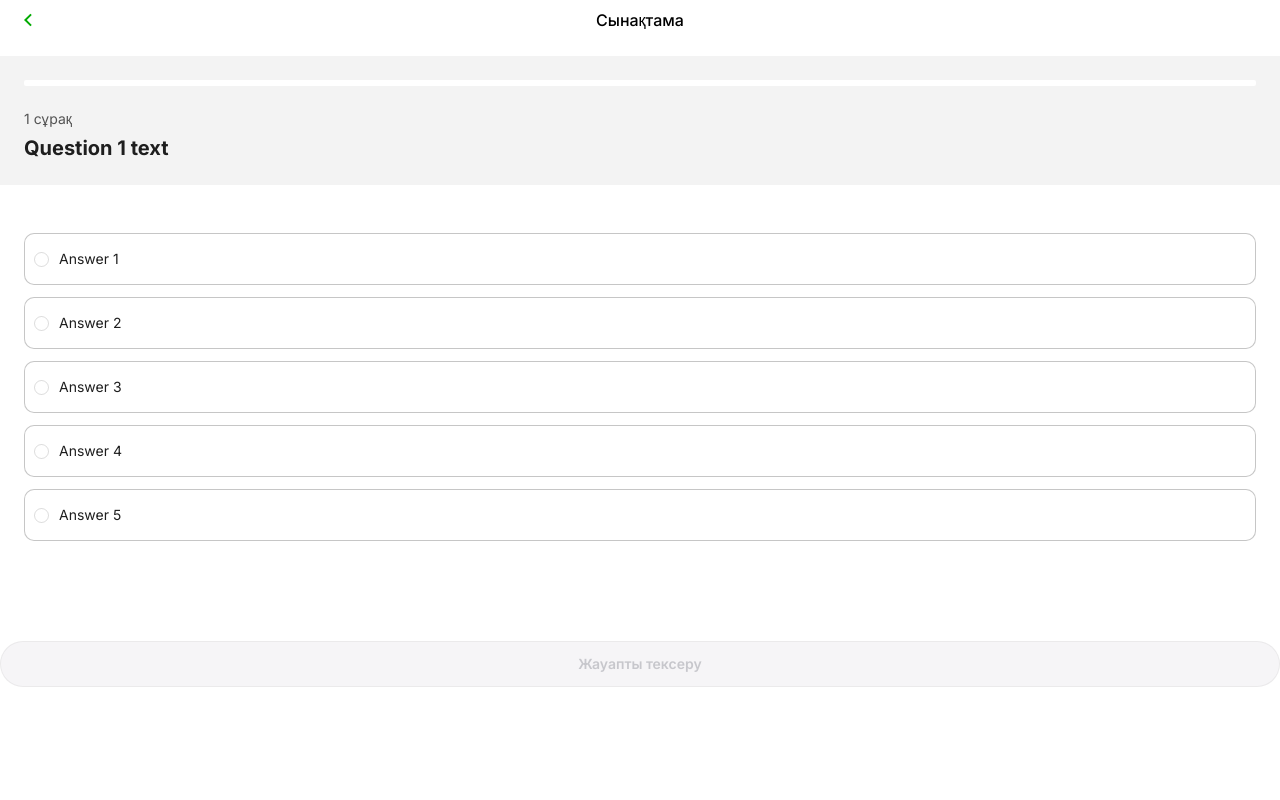
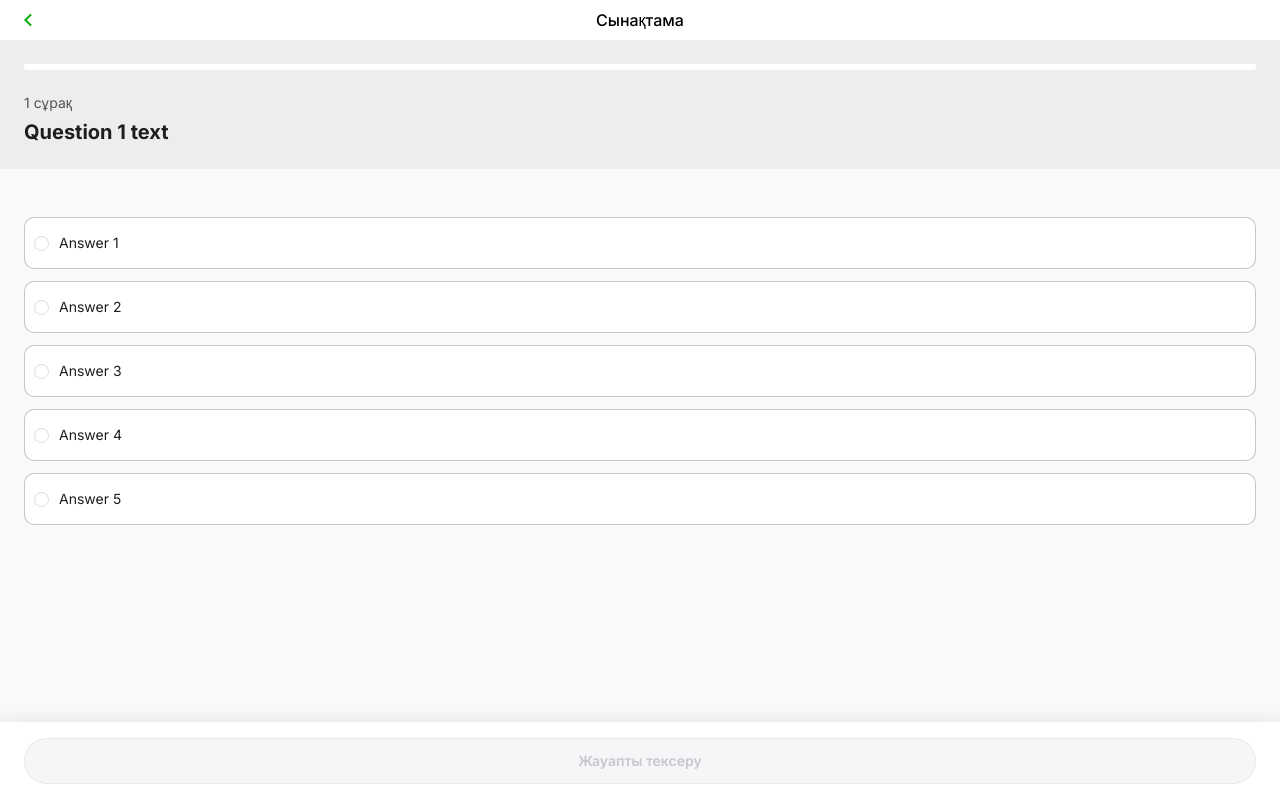
Before and after one commit to Mykty-Ayan/seerah-frontend, a React (Vite) app: page /chapters/1/tests/1 in a window 1280 px wide. Built offline with nearby package versions, Linux system fonts and the light colour scheme.

Commit message:
feat: make LessonTesting height 100vh and add buttons

```diff
--- a/src/views/LessonTesting/index.css
+++ b/src/views/LessonTesting/index.css
@@ -3,6 +3,32 @@
   flex-direction: column;
   row-gap: 0px;
   box-sizing: border-box;
-  padding-top: 16px;
-  padding-bottom: 80px;
+  background-color: #FAF9F7;
+  height: calc(100vh - 40px);
 }
+
+.lesson-testing__button-wrapper {
+  background-color: white;
+  min-height: 78px;
+  box-sizing: border-box;
+  padding: 16px 24px 16px 24px;
+  display: flex;
+  flex-direction: column;
+  justify-content: end;
+  -webkit-box-shadow: 0px -2px 19px 0px rgba(0, 0, 0, 0.08);
+  -moz-box-shadow: 0px -2px 19px 0px rgba(0, 0, 0, 0.08);
+  box-shadow: 0px -2px 19px 0px rgba(0, 0, 0, 0.08);
+}
+
+.lesson-testing__button-wrapper--check-stage {
+  background-color: white;
+  min-height: 140px;
+  box-sizing: border-box;
+  padding: 16px 24px 16px 24px;
+  display: flex;
+  flex-direction: column;
+  justify-content: end;
+  -webkit-box-shadow: 0px -2px 19px 0px rgba(0, 0, 0, 0.08);
+  -moz-box-shadow: 0px -2px 19px 0px rgba(0, 0, 0, 0.08);
+  box-shadow: 0px -2px 19px 0px rgba(0, 0, 0, 0.08);
+}
--- a/src/views/LessonTesting/index.tsx
+++ b/src/views/LessonTesting/index.tsx
@@ -49,7 +49,8 @@ const LessonTesting = () => {
         :
         <HeaderWithoutBackButton header='Сынақтама бағасы' />
       }
-
+      {
+        lesson && questionCounter < lesson.questions.length &&
         <div className='lesson-testing'>
           {
             lesson && (questionCounter < lesson.questions.length) &&
@@ -74,9 +75,9 @@ const LessonTesting = () => {
               </>
             )
           }
-      </div>
+          <div className={isCheckStage ? 'lesson-testing__button-wrapper--check-stage' : 'lesson-testing__button-wrapper'}>
             {
-        lesson && (questionCounter < lesson.questions.length) &&
+              lesson && (questionCounter < lesson.questions.length) && !isCheckStage &&
               <div onClick={() => { toggleCheckStage(true) }}>
                 <AcceptButton isActive={isAcceptButtonVisible && !isCheckStage} />
               </div>
@@ -85,6 +86,9 @@ const LessonTesting = () => {
               isCheckStage &&
               <div onClick={() => { setQuestionCounter((questionCounter) => questionCounter + 1); toggleCheckStage(false) }}>
                 <NextQuestionButton />
+              </div>
+            }
+          </div>
         </div>
       }
       {
```
Lines whose indentation alone changed are shown as unchanged.
